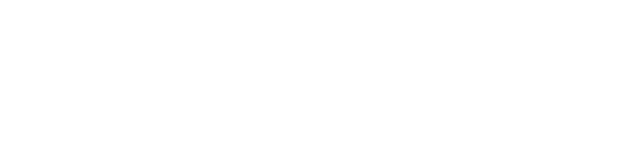
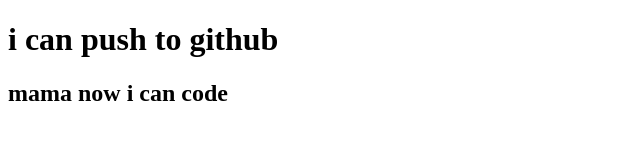
Before and after one commit to rizvi06/my-second-repo, a plain HTML site: page index.html in a window 1280 px wide. Shown: the whole page, without its empty margins (0-640 px from the left). Drawn offline with Linux system fonts and the light colour scheme.

Commit message:
added header

```diff
--- a/index.html
+++ b/index.html
@@ -6,6 +6,7 @@
     <title>My Second Repo</title>
 </head>
 <body>
-
+    <h1>i can push to github</h1>
+    <h2>mama now i can code</h2>
 </body>
 </html>
```
